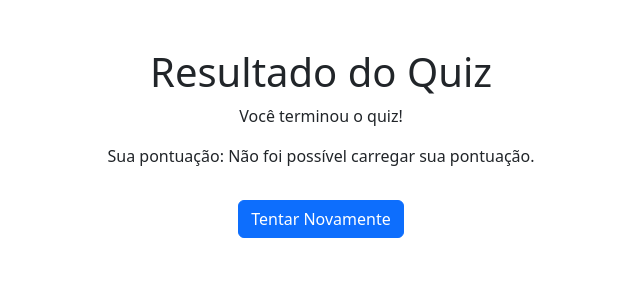
After one commit to HeitorLouzeiro/quiz-django-js, a Django app: template quiz/templates/quiz/pages/results.html in a window 1280 px wide. The commit adds this page. Shown: the top 300 px of the page, without its empty margins (319-959 px from the left). Run offline with Django 3.2, Linux system fonts and the light colour scheme; the template is opened without the code that fills it, so the values that code supplies are empty.

Commit message:
feat: Adicionar página de resultados do quiz e redirecionamento após finalização.

```diff
--- /dev/null
+++ b/quiz/templates/quiz/pages/results.html
@@ -0,0 +1,27 @@
+<!DOCTYPE html>
+<html lang="en">
+<head>
+    <meta charset="UTF-8">
+    <meta name="viewport" content="width=device-width, initial-scale=1.0">
+    <title>Resultado do Quiz</title>
+    <link rel="stylesheet" href="https://cdn.jsdelivr.net/npm/bootstrap@5.3.0-alpha3/dist/css/bootstrap.min.css">
+</head>
+<body>
+    <div class="container text-center mt-5">
+        <h1>Resultado do Quiz</h1>
+        <p>Você terminou o quiz!</p>
+        <p>Sua pontuação: <span id="score"></span></p>
+        <button class="btn btn-primary mt-3" onclick="window.location.href='/'">Tentar Novamente</button>
+    </div>
+
+    <script>
+        // Recuperar a pontuação do localStorage
+        const playerScore = localStorage.getItem('playerScore');
+        if (playerScore) {
+            document.getElementById('score').textContent = playerScore;
+        } else {
+            document.getElementById('score').textContent = 'Não foi possível carregar sua pontuação.';
+        }
+    </script>
+</body>
+</html>
--- a/quiz/urls.py
+++ b/quiz/urls.py
@@ -8,4 +8,6 @@ urlpatterns = [
     path('quiz/scores/', views.get_scores, name='get_scores'),
     path('api/questions/', views.get_questions, name='get_questions'),
     path('api/score/save/', views.save_score, name='save_score'),
+    path('quiz/results/', views.results, name='results'),
+
 ]
--- a/quiz/views.py
+++ b/quiz/views.py
@@ -68,3 +68,6 @@ def save_score(request):
             return JsonResponse({'message': 'Pontuação salva com sucesso!'})
 
     return JsonResponse({'message': 'Método inválido'}, status=405)
+
+def results(request):
+    return render(request, 'quiz/pages/results.html')
```
Also changed, not shown: quiz/templates/quiz/pages/index.html (+2 -5 lines).
